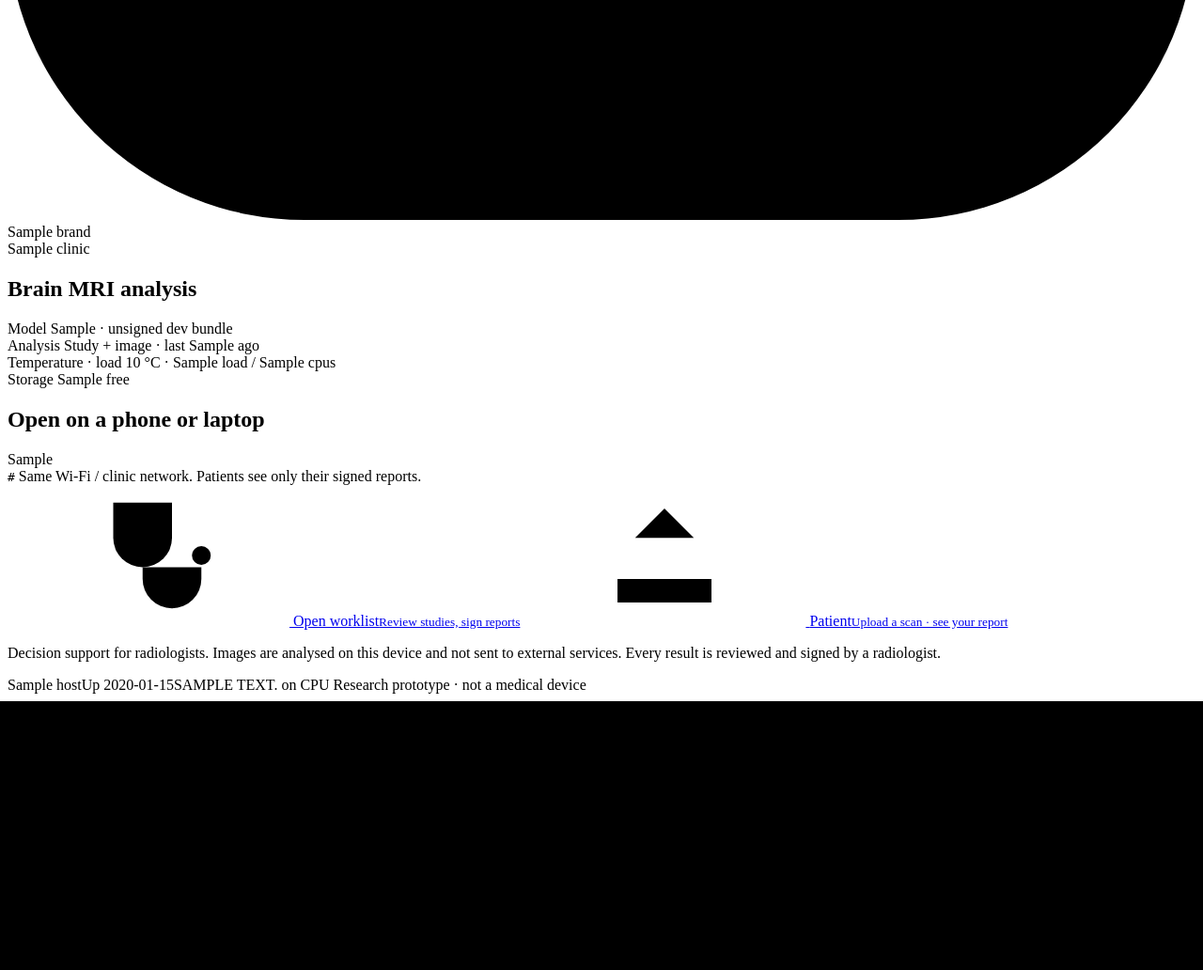
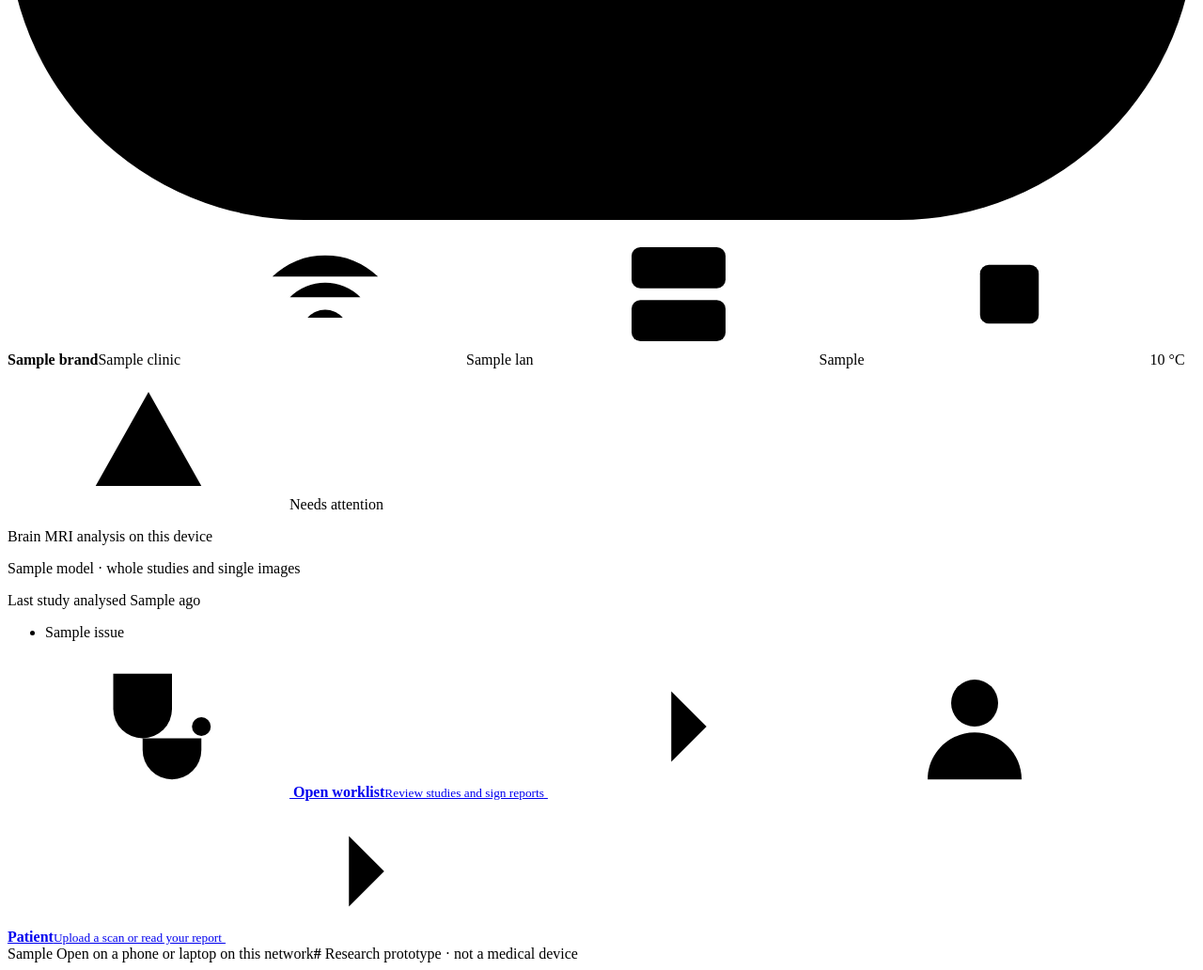
Before and after one commit to TanmayRawal/CareloopEdge, a Python web app: template edge/portal/templates/portal/device.html in a window 1280 px wide. Shown: the part 1192-2224 px from the top of the page at 94% size. Before the commit the page ends 1938 px from the top, so only its background shows below. Run offline with Jinja, Linux system fonts and the light colour scheme; the template is opened without the code that fills it: most values are stand-ins (such as "Sample title", 1, 10 or a date in 2020).

Commit message:
Device screen redesigned as an instrument standby screen
Status bar (network, storage, temperature, clock), one state in large type ("Ready" / "Needs attention") with the
specific problems in plain words only when they exist, two large actions (Clinician, Patient), and a quiet
connection strip with one address and a QR code. No internal bundle names, no label/value list of every metric, no
coloured status dots. Storage is "low" in absolute terms (< 2 GB or > 97% used), not at 90% of a large disk.

Co-Authored-By: Claude Opus 5.5 <noreply@anthropic.com>

```diff
--- a/edge/portal/static/portal.js
+++ b/edge/portal/static/portal.js
@@ -61,7 +61,6 @@
     const tick = () => {
       const d = new Date();
       clock.textContent = d.toLocaleTimeString([], { hour: "2-digit", minute: "2-digit" });
-      $("#dv-date").textContent = d.toLocaleDateString([], { weekday: "long", day: "numeric", month: "long", year: "numeric" });
     };
     tick(); setInterval(tick, 10000);
     setTimeout(() => location.reload(), 60000);           // status (temperature, last analysis) stays current
--- a/edge/portal/templates/portal/device.html
+++ b/edge/portal/templates/portal/device.html
@@ -3,57 +3,47 @@
 <head>
   <meta charset="utf-8">
   <meta name="viewport" content="width=device-width, initial-scale=1">
-  <title>Device · {{ brand }}</title>
+  <title>{{ brand }}</title>
   <link rel="stylesheet" href="{{ asset('portal.css') }}">
   <link rel="icon" type="image/svg+xml" href="{{ asset('favicon.svg') }}">
 </head>
 <body class="theme-dark">
 {% include "portal/_icons.html" %}
 <div class="device" id="device">
-  <header class="dv-top">
-    <span class="pbrand">{% include "portal/_logo.html" %}
-      <span><span class="name">{{ brand }}</span><br><span class="sub">{{ clinic }}</span></span></span>
-    <div class="dv-clock"><b id="dv-time">{{ fmt_clock(now) }}</b><span id="dv-date">{{ fmt_long(now) }}</span></div>
+  <header class="ds-bar">
+    <span class="ds-brand">{% include "portal/_logo.html" %}<b>{{ brand }}</b><span>{{ clinic }}</span></span>
+    <span class="ds-ind" title="Network">{% if s.lan %}<svg class="ic sm"><use href="#i-wifi"/></svg>{{ s.lan }}{% else %}<span class="off">No network</span>{% endif %}</span>
+    <span class="ds-ind {{ 'warn' if s.disk_low }}" title="Free storage"><svg class="ic sm"><use href="#i-server"/></svg>{{ s.disk_free }}</span>
+    {% if s.temp_c is not none %}<span class="ds-ind {{ 'warn' if s.hot }}" title="Processor temperature"><svg class="ic sm"><use href="#i-cpu"/></svg>{{ '%.0f'|format(s.temp_c) }} °C</span>{% endif %}
+    <span class="ds-clock" id="dv-time">{{ fmt_clock(now) }}</span>
   </header>
 
-  <main class="dv-main">
-    <div class="dv-col">
-      <section class="dv-panel" aria-label="Device status">
-        <h2>Brain MRI analysis</h2>
-        <div class="dv-status">
-          <div class="dv-row"><span class="dv-dot {{ 'ok' if s.verified else 'warn' }}"></span><span class="lbl">Model</span>
-            <span class="val">{{ s.model_version }} · {{ 'signature verified' if s.verified else 'unsigned dev bundle' }}</span></div>
-          <div class="dv-row"><span class="dv-dot ok"></span><span class="lbl">Analysis</span>
-            <span class="val">{{ 'Study + image' if s.whole_study else 'Image' }}{% if s.last_analysis %} · last {{ s.last_analysis }} ago{% endif %}</span></div>
-          <div class="dv-row"><span class="dv-dot {{ s.temp_level or '' }}"></span><span class="lbl">Temperature{% if s.load is not none %} · load{% endif %}</span>
-            <span class="val">{{ '%.0f'|format(s.temp_c) ~ ' °C' if s.temp_c is not none else '—' }}{% if s.load is not none %} · {{ s.load }} / {{ s.cpus }}{% endif %}</span></div>
-          <div class="dv-row"><span class="dv-dot {{ 'err' if s.disk_pct_used >= 90 else 'warn' if s.disk_pct_used >= 80 else 'ok' }}"></span><span class="lbl">Storage</span>
-            <span class="val">{{ s.disk_free }} free</span></div>
-        </div>
-      </section>
-      <section class="dv-panel" aria-label="Connect">
-        <h2>Open on a phone or laptop</h2>
-        <div class="dv-connect">
-          {% if s.qr %}<div class="dv-qr" aria-hidden="true">{{ s.qr|safe }}</div>{% endif %}
-          <div class="dv-urls">{% for u in s.urls %}<code>{{ u }}</code>{% else %}<code>https://{{ s.host }}.local</code>{% endfor %}
-            <span>Same Wi-Fi / clinic network. Patients see only their signed reports.</span></div>
-        </div>
-      </section>
-    </div>
-    <div class="dv-col">
-      <nav class="dv-actions" aria-label="Start">
-        <a class="dv-btn" href="{{ url_for('auth.home') if me else url_for('auth.login', **{'as': 'staff'}) }}"><svg class="ic"><use href="#i-steth"/></svg>
-          <span>{{ 'Open worklist' if me and me.role != 'patient' else 'Clinician sign-in' }}<small>Review studies, sign reports</small></span></a>
-        <a class="dv-btn alt" href="{{ url_for('auth.login') }}"><svg class="ic"><use href="#i-upload"/></svg>
-          <span>Patient<small>Upload a scan · see your report</small></span></a>
-      </nav>
-      <p class="dv-note">Decision support for radiologists. Images are analysed on this device and not sent to external
-        services. Every result is reviewed and signed by a radiologist.</p>
-    </div>
+  <main class="ds-main">
+    <section class="ds-state {{ 'is-ready' if s.ready else 'is-check' }}" aria-live="polite">
+      <div class="ds-word"><svg class="ic"><use href="#{{ 'i-check' if s.ready else 'i-alert' }}"/></svg>{{ 'Ready' if s.ready else 'Needs attention' }}</div>
+      <p class="ds-what">Brain MRI analysis on this device</p>
+      <p class="ds-meta">{{ s.model }}{% if s.verified %} · signature verified{% endif %}{% if s.whole_study %} · whole studies and single images{% endif %}</p>
+      {% if s.last_analysis %}<p class="ds-meta">Last study analysed {{ s.last_analysis }} ago</p>{% endif %}
+      {% if s.issues %}<ul class="ds-issues">{% for x in s.issues %}<li>{{ x }}</li>{% endfor %}</ul>{% endif %}
+    </section>
+
+    <nav class="ds-actions" aria-label="Start">
+      <a class="ds-act primary" href="{{ url_for('auth.home') if me and me.role != 'patient' else url_for('auth.login', **{'as': 'staff'}) }}">
+        <svg class="ic"><use href="#i-steth"/></svg>
+        <span><b>{{ 'Open worklist' if me and me.role != 'patient' else 'Clinician' }}</b><small>Review studies and sign reports</small></span>
+        <svg class="ic go"><use href="#i-chevron"/></svg></a>
+      <a class="ds-act" href="{{ url_for('auth.login') }}">
+        <svg class="ic"><use href="#i-user"/></svg>
+        <span><b>Patient</b><small>Upload a scan or read your report</small></span>
+        <svg class="ic go"><use href="#i-chevron"/></svg></a>
+    </nav>
   </main>
 
-  <footer class="dv-foot"><span>{{ s.host }}</span><span>Up {{ s.uptime }}</span><span>{{ s.precision|upper }} on CPU</span>
-    <span>Research prototype · not a medical device</span></footer>
+  <footer class="ds-foot">
+    {% if s.qr %}<span class="ds-qr" aria-hidden="true">{{ s.qr|safe }}</span>{% endif %}
+    <span class="ds-url"><span>Open on a phone or laptop on this network</span><b>{{ s.url or ('https://' ~ s.host ~ '.local') }}</b></span>
+    <span class="ds-legal">Research prototype · not a medical device</span>
+  </footer>
 </div>
 <script src="{{ asset('portal.js') }}"></script>
 </body>
```
Also changed, not shown: edge/portal/static/portal.css (+46 -35 lines), edge/portal/views/device.py (+22 -10 lines), tests/test_device.py (+15 -2 lines).
